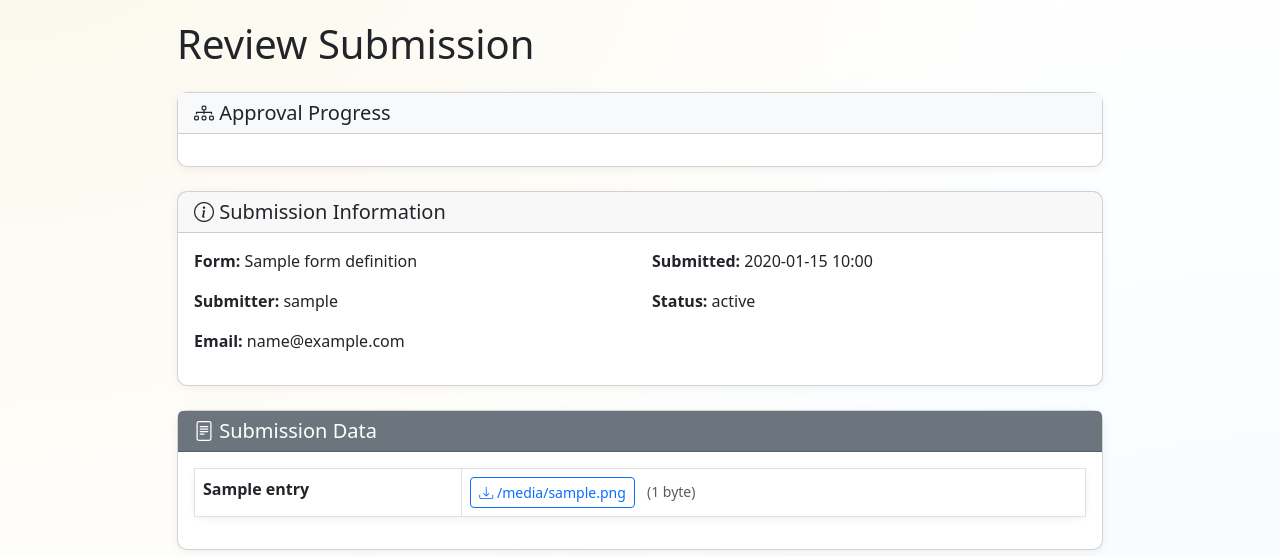
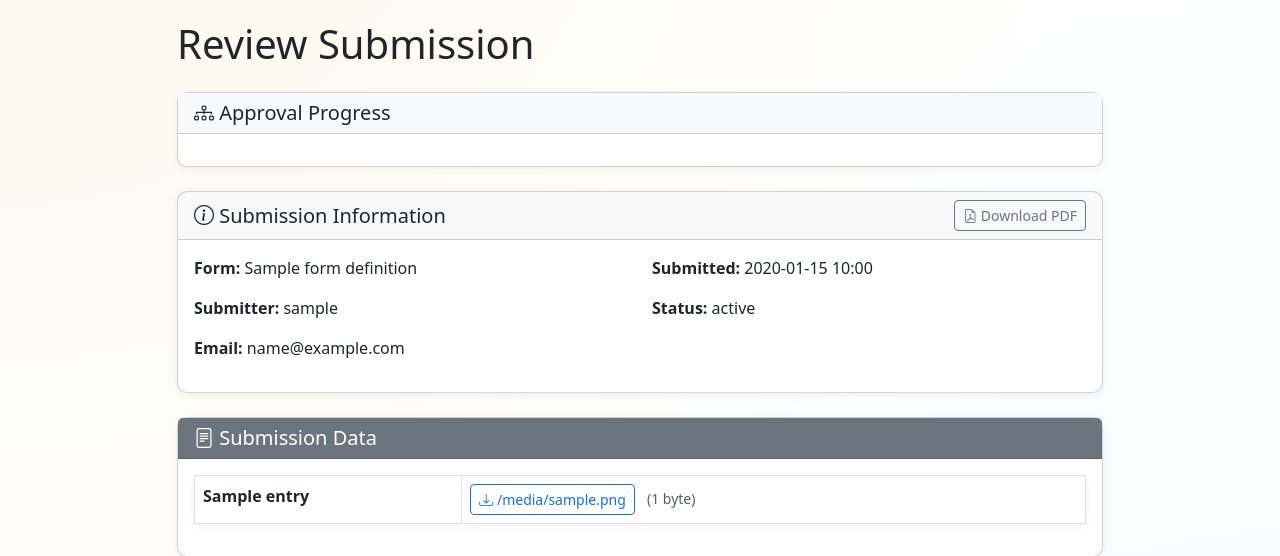
Before and after one commit to opensensor/django-forms-workflows, a Django app: template django_forms_workflows/templates/django_forms_workflows/approve.html in a window 1280 px wide. Shown: the part 236-792 px from the top of the page. Run offline with Django 5.2, Linux system fonts and the light colour scheme; the template is opened without the code that fills it: most values are stand-ins (such as "Sample title", 1, 10 or a date in 2020); some libraries are stand-ins or nearby versions.

Commit message:
feat: allow approvers to download PDF of pending PCN submissions (v0.14.19)

```diff
--- a/django_forms_workflows/templates/django_forms_workflows/approve.html
+++ b/django_forms_workflows/templates/django_forms_workflows/approve.html
@@ -108,8 +108,17 @@
 
         <!-- Submission Info -->
         <div class="card mb-4">
-            <div class="card-header">
+            <div class="card-header d-flex justify-content-between align-items-center">
                 <h5 class="mb-0"><i class="bi bi-info-circle"></i> Submission Information</h5>
+                {% with pdf=submission.form_definition.pdf_generation %}
+                {% if pdf != 'none' %}
+                <a href="{% url 'forms_workflows:submission_pdf' submission.id %}"
+                   class="btn btn-sm btn-outline-secondary"
+                   data-download-spinner="Generating PDF…">
+                    <i class="bi bi-file-earmark-pdf"></i> Download PDF
+                </a>
+                {% endif %}
+                {% endwith %}
             </div>
             <div class="card-body">
                 <div class="row">
--- a/django_forms_workflows/templates/django_forms_workflows/submission_detail.html
+++ b/django_forms_workflows/templates/django_forms_workflows/submission_detail.html
@@ -235,6 +235,10 @@
                     <a href="{% url 'forms_workflows:submission_pdf' submission.id %}" class="btn btn-outline-primary" data-download-spinner="Generating PDF…">
                         <i class="bi bi-file-earmark-pdf"></i> Download PDF
                     </a>
+                {% elif pdf == 'post_approval' and can_approve_pdf and submission.status != 'draft' %}
+                    <a href="{% url 'forms_workflows:submission_pdf' submission.id %}" class="btn btn-outline-secondary" data-download-spinner="Generating PDF…">
+                        <i class="bi bi-file-earmark-pdf"></i> Download PDF (Pending)
+                    </a>
                 {% endif %}
             {% endwith %}
         </div>
--- a/pyproject.toml
+++ b/pyproject.toml
@@ -1,6 +1,6 @@
 [tool.poetry]
 name = "django-forms-workflows"
-version = "0.14.18"
+version = "0.14.19"
 description = "Enterprise-grade, database-driven form builder with approval workflows and external data integration"
 license = "LGPL-3.0-only"
 readme = "README.md"
```
Also changed, not shown: django_forms_workflows/views.py (+21 -3 lines).
